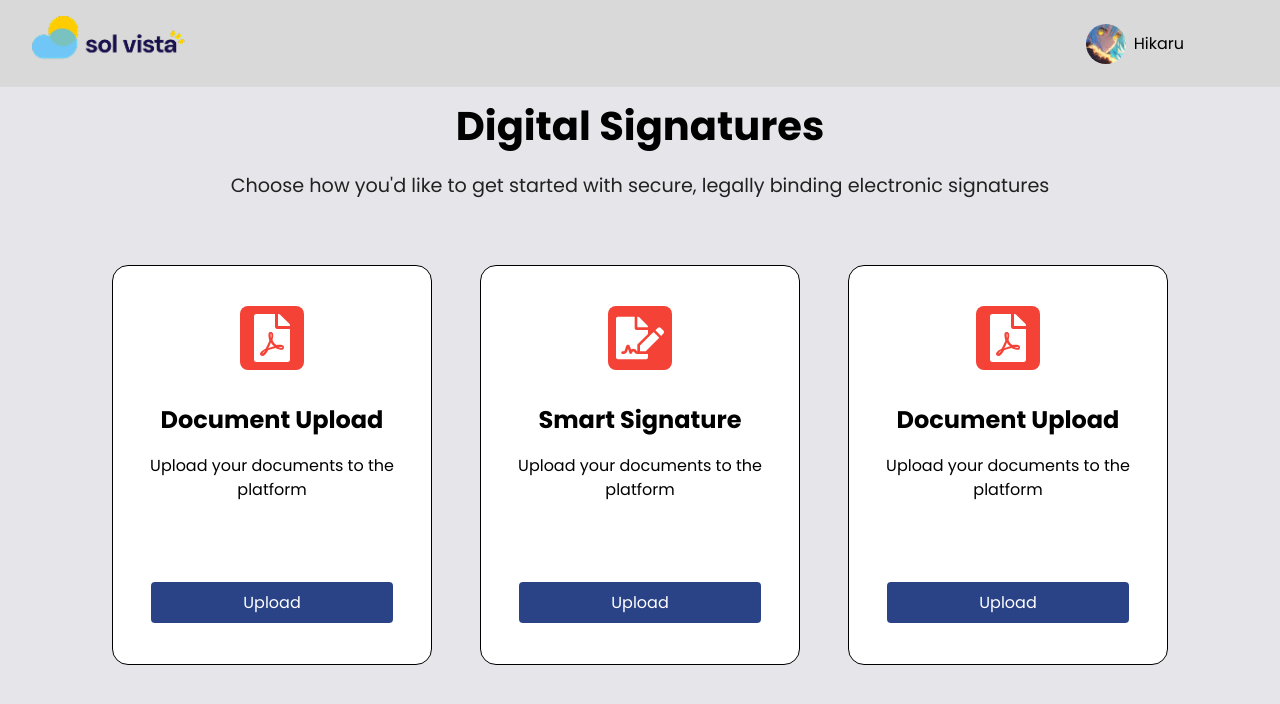
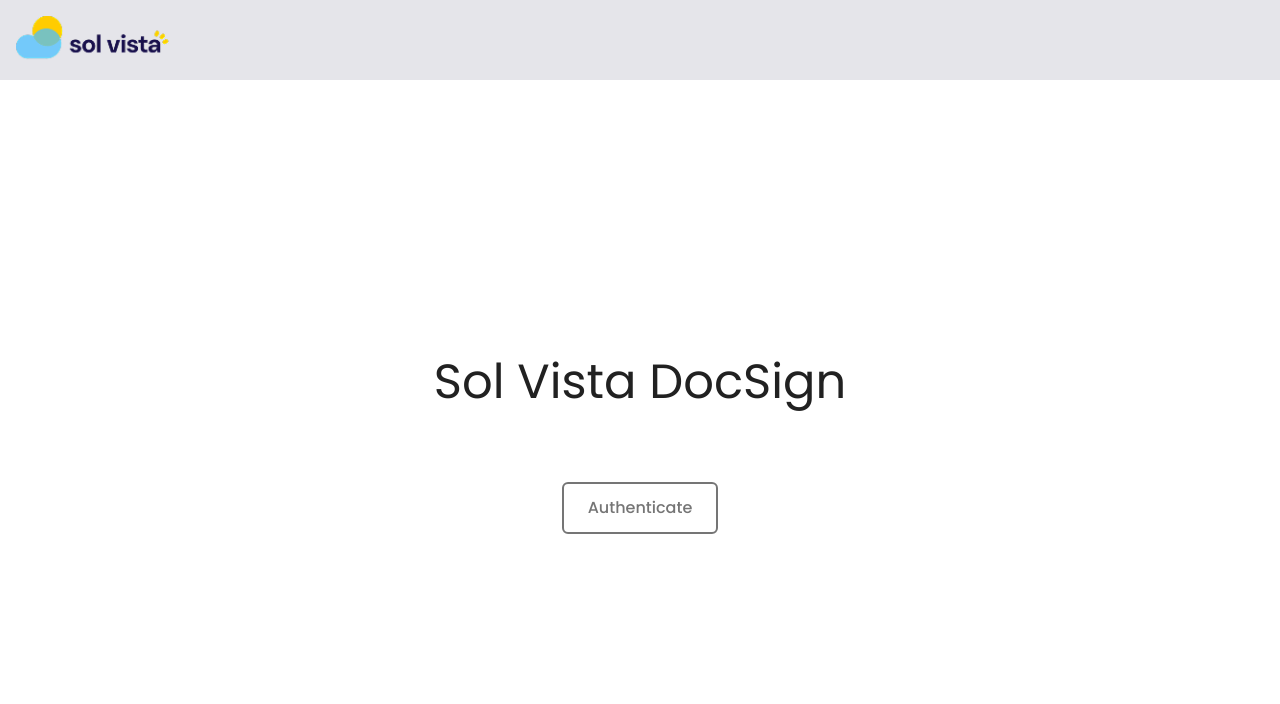
Before and after one commit to reveriontech/sol_sign, a React (Vite) app: page / in a window 1280 px wide. Shown: the top 704 px of the page. Built offline with nearby package versions, Linux system fonts and the light colour scheme.

Commit message:
adding profile picture and adding username

```diff
--- a/src/pages/Nav.jsx
+++ b/src/pages/Nav.jsx
@@ -3,17 +3,27 @@ import logo from '../assets/images/solvistalogo.png'
 import profile from '../assets/images/hikaru.jpg'
 import '../styles/pages/_nav.scss'
 import { Link } from 'react-router-dom'
+import { Session } from '../routes/SessionProvider'
 
 const Nav = () => {
+  const {
+		loading,
+		setLoading,
+		user,
+		setUser,
+		userDetails,
+		setUserDetails
+	} = Session()
+
   return (
     <nav>
-       <Link to="/">
+       <Link to="/landing">
            <img src={logo} alt="Sol Vista DocSign" className='logo' />
         </Link>
 
         <div className="profile">
-          <img className="profile-image" src={profile} alt="Hikaru" />
-          <p>Hikaru</p>
+          <img className="profile-image" src={userDetails?.picture || "solvistalogo.png"} alt="Profile" />
+          <p>{user?.email?.split('@')[0]}</p>
         </div>
       </nav>
 
--- a/src/routes/AppRoutes.jsx
+++ b/src/routes/AppRoutes.jsx
@@ -25,7 +25,6 @@ const AppRoutes = () => {
             <Route path="/" element={<AccessProvider><Intro /></AccessProvider>} />
 
               <Route element={<HomeProvider><Home /></HomeProvider>}>
-                <Route index element={<Landing />} />
                 <Route path="/landing" element={<Landing />}/>
                 <Route path="/upload" element={<UploadPage />}/>
               </Route>
```
